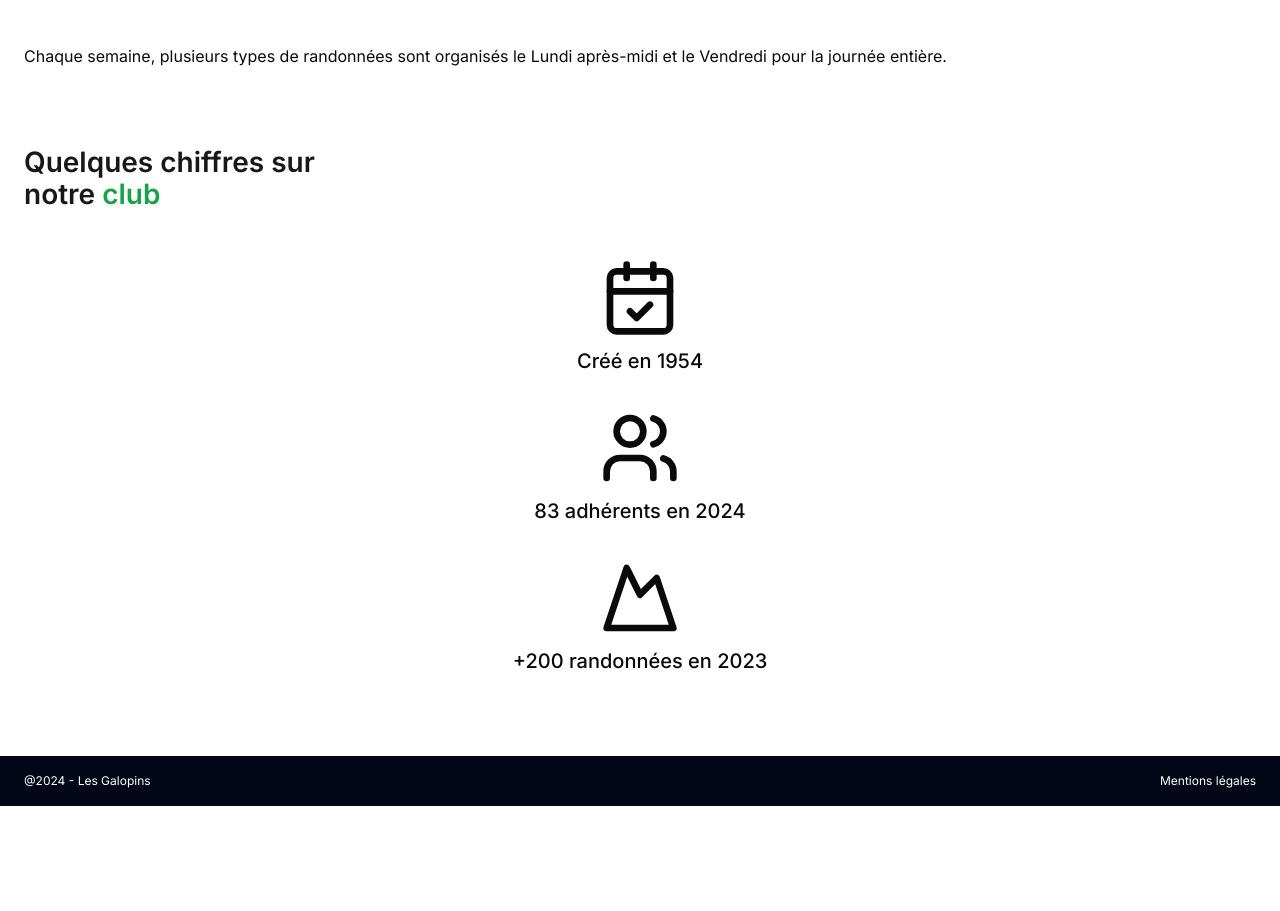
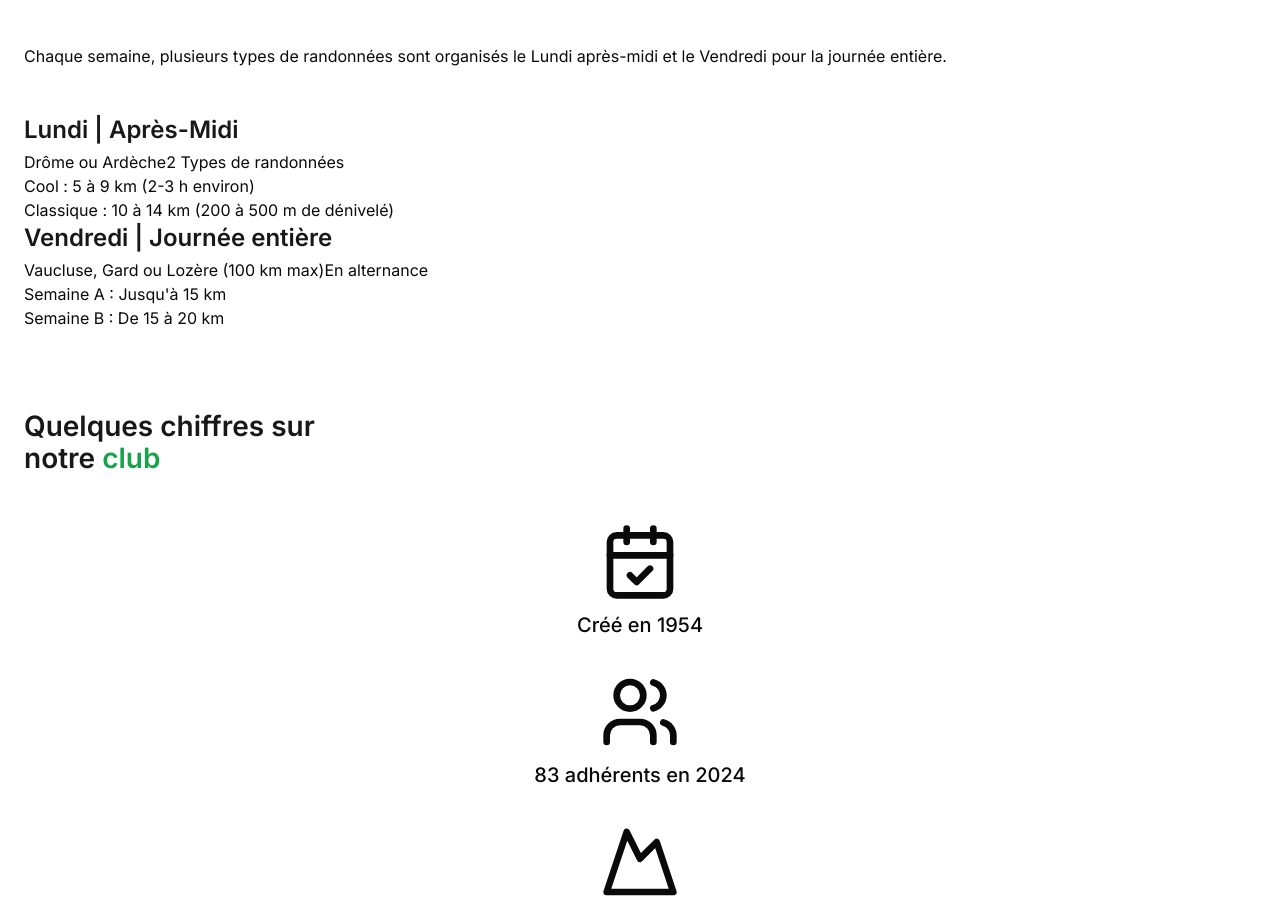
Before and after one commit to SebastienLaurentt/Galopins-Next-V2, a Next.js app: page / in a window 1280 px wide. Shown: the part 3673-4584 px from the top of the page. Before the commit the page ends 4479 px from the top, so only its background shows below. Built offline with nearby package versions, Linux system fonts and the light colour scheme.

Commit message:
import two parcours card in parcours section in Home

```diff
--- a/app/page.tsx
+++ b/app/page.tsx
@@ -9,6 +9,7 @@ import logoDrome from "../public/Drome.jpg";
 import logoArdeche from "../public/Ardeche.jpg";
 import logoGard from "../public/Gard.jpg";
 import img from "../public/Home.jpg";
+import ParcoursCard from "@/components/Card/ParcoursCard/ParcoursCard";
 
 export default function Home() {
   return (
@@ -87,6 +88,14 @@ export default function Home() {
           </p>
         </div>
         <div>
+          <ul>
+            <li>
+              <ParcoursCard parcoursTitle="Lundi | Après-Midi" area="Drôme ou Ardèche" frequency="2 Types de randonnées" case1="Cool : 5 à 9 km (2-3 h environ)" case2="Classique : 10 à 14 km (200 à 500 m de dénivelé)" />
+            </li>
+            <li>
+              <ParcoursCard parcoursTitle="Vendredi | Journée entière" area="Vaucluse, Gard ou Lozère (100 km max)" frequency="En alternance" case1="Semaine A : Jusqu'à 15 km" case2="Semaine B : De 15 à 20 km" />
+            </li>
+          </ul>
         </div>
       </Section>
 
```
